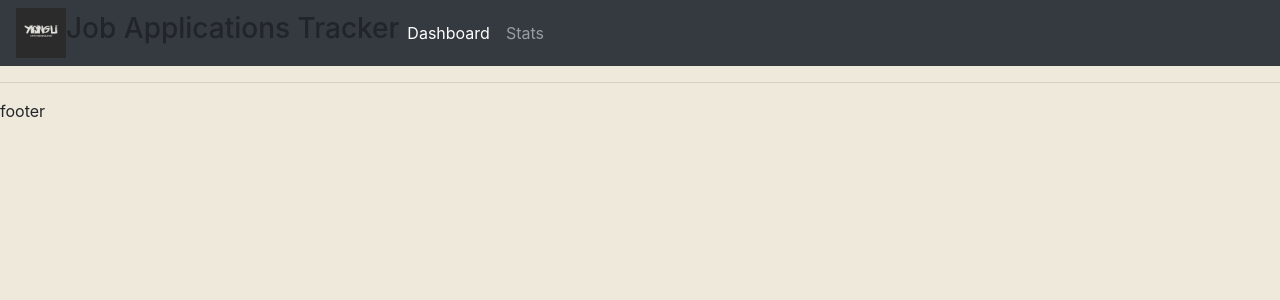
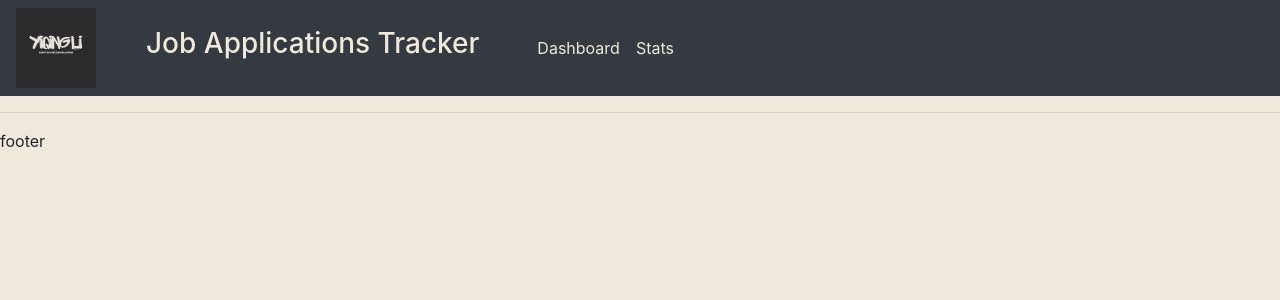
Before and after one commit to YiqingLiDev/GLJobTracker, a Django app: template GLJobTracker/dashboard/templates/dashboard/main.html in a window 1280 px wide. Shown: the top 300 px of the page. Run offline with Django 5.2, Linux system fonts and the light colour scheme; the template is opened without the code that fills it, so the values that code supplies are empty.

Commit message:
adjustment on navbar

```diff
--- a/GLJobTracker/dashboard/templates/dashboard/navbar.html
+++ b/GLJobTracker/dashboard/templates/dashboard/navbar.html
@@ -1,16 +1,15 @@
 {% load static %}
 
 <nav class="navbar navbar-expand-lg navbar-dark bg-dark" style="backgroundcolor:#55AD9B">
-    <img src="{% static 'images/logo_dark.png' %}" width="50" height="50" alt="Logo">
-    <h3>Job Applications Tracker</h3>
-    <br/>
+    <img src="{% static 'images/logo_dark.png' %}" width="80" height="80" alt="Logo"><br>
+    <h3 style="color:#EEE9DA; text-indent: 50px;">Job Applications Tracker</h3>
     <button class="navbar-toggler" type="button" data-toggle="collapse" data-target="#navbarNavAltMarkup" aria-controls="navbarNavAltMarkup" aria-expanded="false" aria-label="Toggle navigation">
       <span class="navbar-toggler-icon"></span>
     </button>
     <div class="collapse navbar-collapse" id="navbarNavAltMarkup">
       <div class="navbar-nav">
-        <a class="nav-item nav-link active" href="">Dashboard <span class="sr-only">(current)</span></a>
-        <a class="nav-item nav-link" href="#">Stats</a>
+        <a class="nav-item nav-link active" href="" style="color:#EEE9DA; text-indent: 50px;">Dashboard <span class="sr-only">(current)</span></a>
+        <a class="nav-item nav-link" href="#" style="color:#EEE9DA;">Stats</a>
       </div>
     </div>
   </nav>
```
